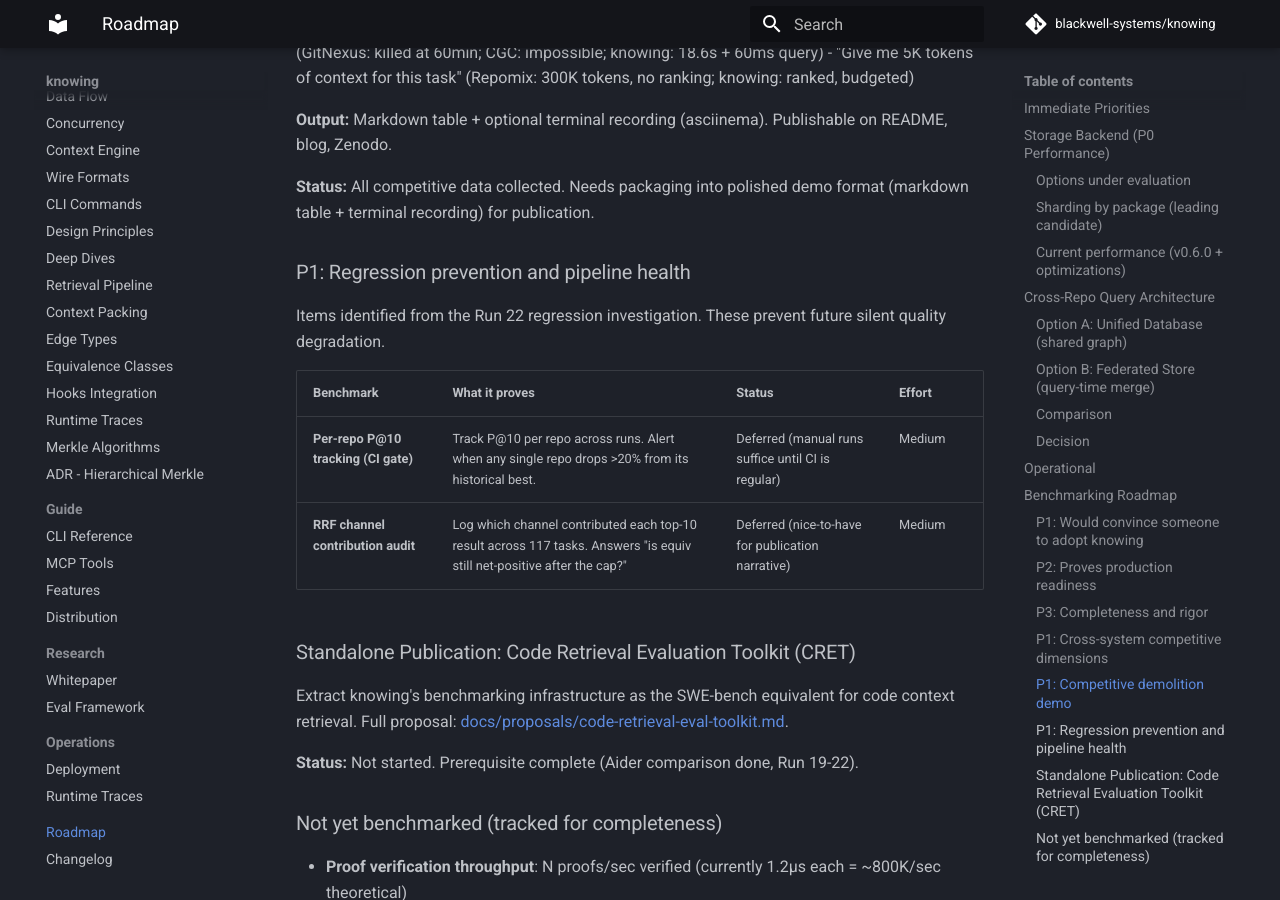
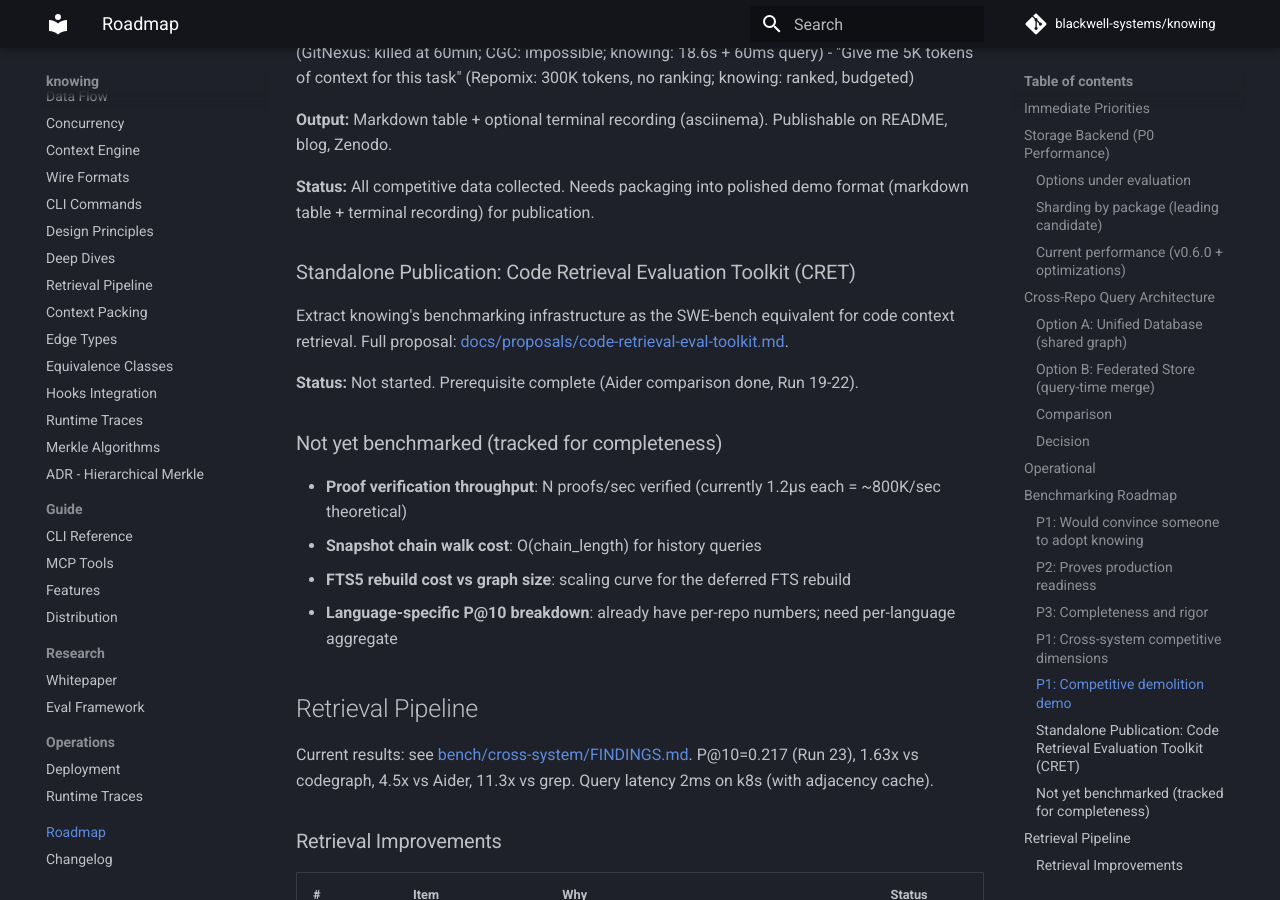
Before and after one commit to blackwell-systems/knowing, an MkDocs documentation site: the page built from docs/roadmap.md, in a window 1280 px wide and 900 px high, scrolled down 7452 px. Built offline with MkDocs 1.6.1 and Material for MkDocs 9.7.7, drawn with Linux system fonts in a browser that asks for light colours; comment, search, counter and statistics services are not loaded.

Commit message:
docs: remove regression prevention section (shipped as TestP10Regression + TestChannelBalance)

```diff
--- a/docs/roadmap.md
+++ b/docs/roadmap.md
@@ -198,14 +198,6 @@ A head-to-head harness that runs identical queries against all systems and produ
 **Status:** All competitive data collected. Needs packaging into polished demo format
 (markdown table + terminal recording) for publication.
 
-### P1: Regression prevention and pipeline health
-
-Items identified from the Run 22 regression investigation. These prevent future silent quality degradation.
-
-| Benchmark | What it proves | Status | Effort |
-|-----------|---------------|--------|--------|
-| **Per-repo P@10 tracking (CI gate)** | Track P@10 per repo across runs. Alert when any single repo drops >20% from its historical best. | Deferred (manual runs suffice until CI is regular) | Medium |
-| **RRF channel contribution audit** | Log which channel contributed each top-10 result across 117 tasks. Answers "is equiv still net-positive after the cap?" | Deferred (nice-to-have for publication narrative) | Medium |
 
 ### Standalone Publication: Code Retrieval Evaluation Toolkit (CRET)
 
```
